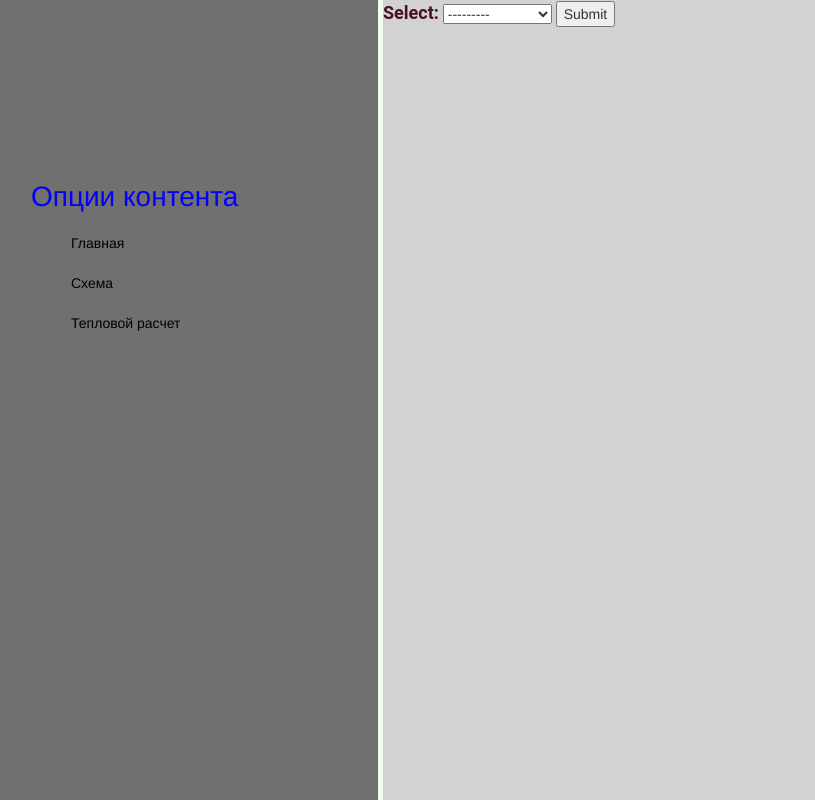
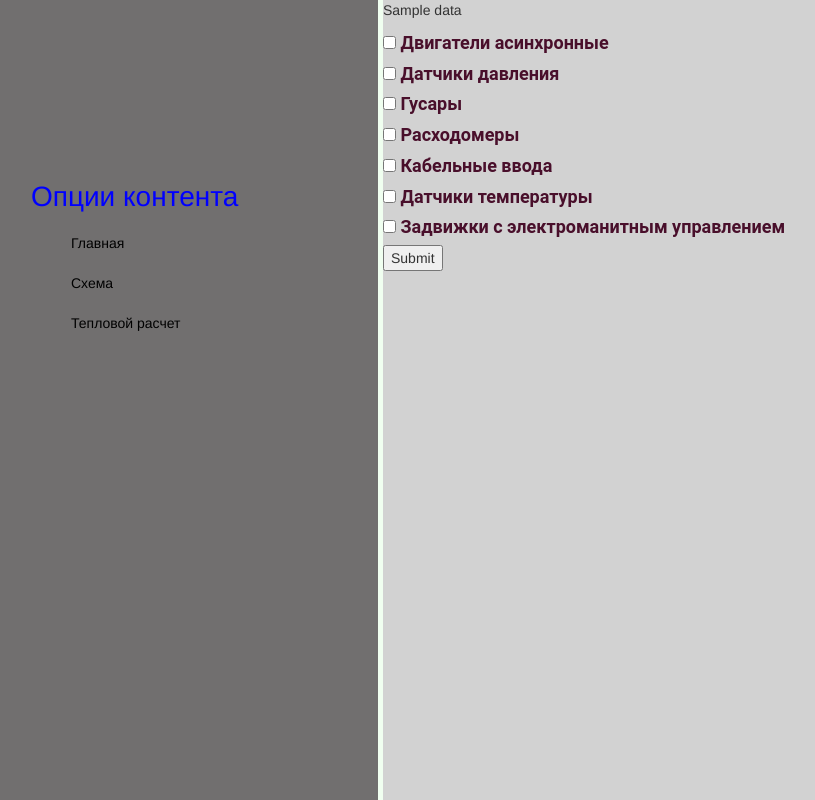
Before and after one commit to MARI150994/Areopag_prj, a Django app: template catalog/templates/result.html in a window 1280 px wide. Shown: the whole page, without its empty margins (1-816 px from the left). Run offline with Django 4.2, Linux system fonts and the light colour scheme; data comes from the database, SQL or seed files in the repository; the template is opened without the code that fills it: values that come from a table or form of the project are taken from there, most other values are stand-ins (such as "Sample title", 1, 10 or a date in 2020); some libraries are stand-ins or nearby versions.

Commit message:
with_result

```diff
--- a/catalog/forms/select.py
+++ b/catalog/forms/select.py
@@ -12,4 +12,14 @@ class SelectCategory(ModelForm):
         }
 
 class SelectModels(forms.Form):
-    select = forms.ModelChoiceField(queryset=Equipment.objects.get(pk=1).init_set.all())
+    #select = forms.ModelChoiceField(queryset=Equipment.objects.get(category='Двигатели асинхронные').init_set.all())
+    select = forms.ModelChoiceField(queryset=None, label='')
+
+    def __init__(self, cat, *args, **kwargs):
+        super().__init__(*args, **kwargs)
+        self.fields['select'].queryset = Equipment.objects.get(category=cat).init_set.all()
+
+#class SelectModels(ModelForm):
+ #   class Meta:
+  #      model = Init
+   #     fields = ['model_name']
--- a/catalog/models.py
+++ b/catalog/models.py
@@ -1,13 +1,13 @@
 from django.db import models
 
 CATEGORY_CHOICES = (
-    ('EA', 'Двигатели асинхронные'),
-    ('SP', 'Датчики давления'),
-    ('G', 'Гусары'),
-    ('EG', 'Расходомеры'),
-    ('CI', 'Кабельные ввода'),
-    ('ST', 'Датчики температуры'),
-    ('A', 'Задвижки с электроманитным управлением')
+    ('Двигатели асинхронные', 'Двигатели асинхронные'),
+    ('Датчики давления', 'Датчики давления'),
+    ('Гусары', 'Гусары'),
+    ('Расходомеры', 'Расходомеры'),
+    ('Кабельные ввода', 'Кабельные ввода'),
+    ('Датчики температуры', 'Датчики температуры'),
+    ('Задвижки с электроманитным управлением', 'Задвижки с электроманитным управлением')
 )
 
 class Equipment(models.Model):
@@ -18,7 +18,7 @@ class Equipment(models.Model):
     Датчик температуры
     ...
     """
-    category = models.CharField(max_length=30, choices=CATEGORY_CHOICES, default='EA')
+    category = models.CharField(max_length=40, choices=CATEGORY_CHOICES, default='EA')
 
     def __str__(self):
         return self.category
--- a/catalog/templates/result.html
+++ b/catalog/templates/result.html
@@ -1,9 +1,14 @@
 {% extends 'base.html' %}
 {% block title %}Описание схемы{{% endblock %}
 {% block content %}
+        <p>{{ data }}</p>
         <form action="{% url 'result' %}" method="post">
         {% csrf_token %}
-            {{ form }}
+            {% for i in form %}
+                <div>
+                    {{ i }}
+                </div>
+            {% endfor %}
         <input type="submit" value="Submit" />
         </form>
 {% endblock %}
```
Also changed, not shown: catalog/views.py (+7 -9 lines).
